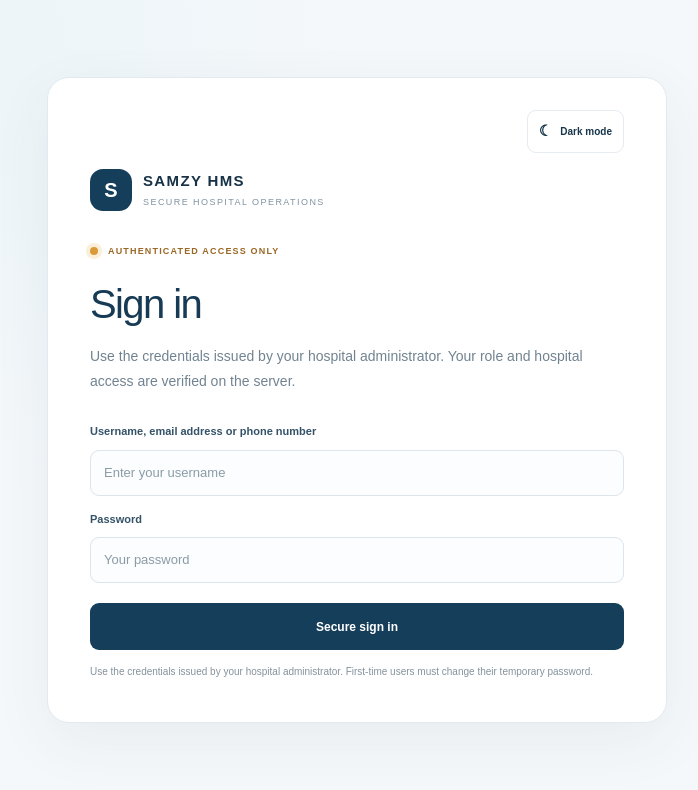
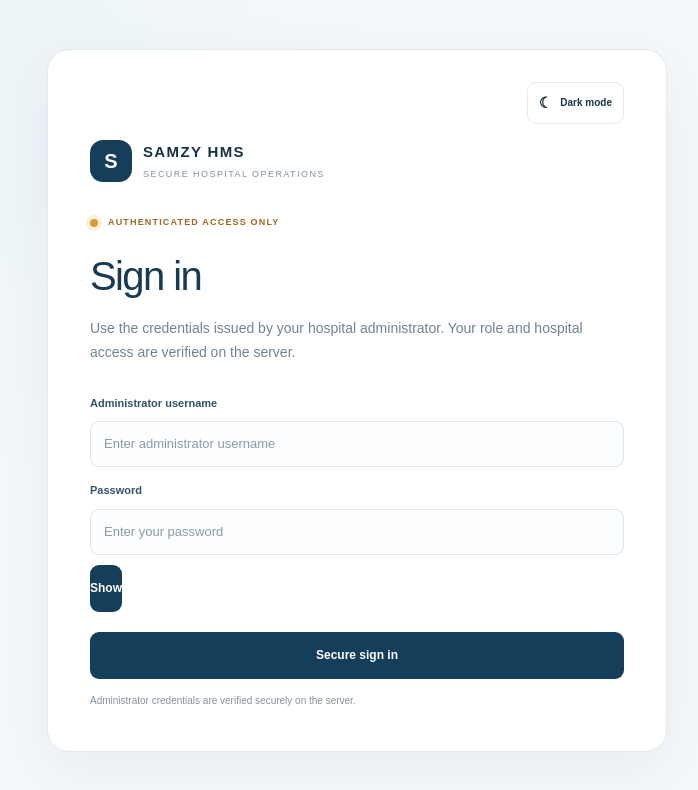
Before and after one commit to Samuel-1111/Samzy-HMS, a Next.js app: page /login in a window 1280 px wide. Shown: the top 790 px of the page, without its empty margins (283-981 px from the left). Built offline with nearby package versions, Linux system fonts and the light colour scheme.

Commit message:
Make login username-only with password visibility toggle

```diff
--- a/src/components/LoginForm.tsx
+++ b/src/components/LoginForm.tsx
@@ -9,6 +9,7 @@ export default function LoginForm() {
   const [identifier, setIdentifier] = useState("");
   const [password, setPassword] = useState("");
   const [error, setError] = useState("");
+  const [showPassword, setShowPassword] = useState(false);
   const [busy, setBusy] = useState(false);
 
   async function submit(event: React.FormEvent<HTMLFormElement>) {
@@ -26,13 +27,13 @@ export default function LoginForm() {
 
   return (
     <form className="login-form" onSubmit={submit}>
-      <label htmlFor="login-identifier">Username, email address or phone number</label>
-      <input id="login-identifier" autoComplete="username" required value={identifier} onChange={(event) => setIdentifier(event.target.value)} placeholder="Enter your username" />
+      <label htmlFor="login-identifier">Administrator username</label>
+      <input id="login-identifier" autoComplete="username" required value={identifier} onChange={(event) => setIdentifier(event.target.value)} placeholder="Enter administrator username" />
       <label htmlFor="login-password">Password</label>
-      <input id="login-password" type="password" autoComplete="current-password" required value={password} onChange={(event) => setPassword(event.target.value)} placeholder="Your password" />
+      <div className="login-password-wrap"><input id="login-password" type={showPassword ? "text" : "password"} autoComplete="current-password" required value={password} onChange={(event) => setPassword(event.target.value)} placeholder="Enter your password" /><button type="button" className="login-password-toggle" onClick={() => setShowPassword(value => !value)} aria-label={showPassword ? "Hide password" : "Show password"}>{showPassword ? "Hide" : "Show"}</button></div>
       {error ? <p className="login-error" role="alert">{error}</p> : null}
       <button type="submit" disabled={busy}>{busy ? "Verifying…" : "Secure sign in"}</button>
-      <small>Use the credentials issued by your hospital administrator. First-time users must change their temporary password.</small>
+      <small>Administrator credentials are verified securely on the server.</small>
     </form>
   );
 }
```
